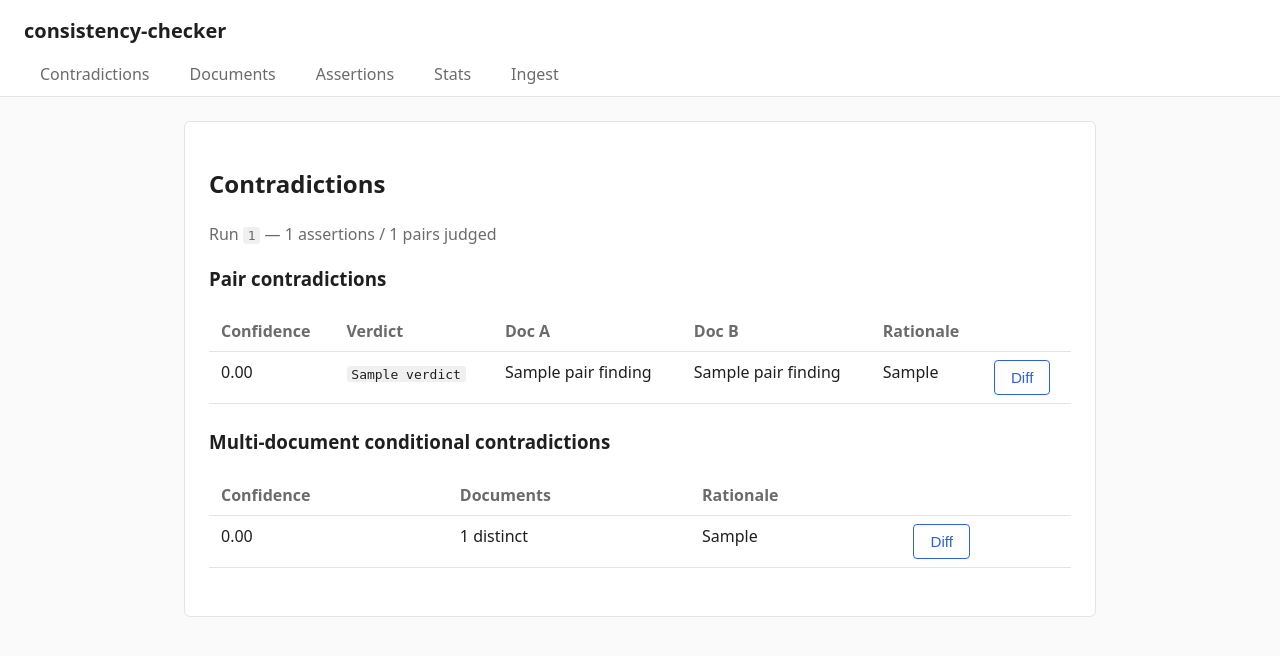
After one commit to toddaerickson/contradictionchecker, a FastAPI app: template consistency_checker/web/templates/cc_contradictions.html in a window 1280 px wide. The commit adds this page. Shown: the top 656 px of the page. Run offline with FastAPI, Linux system fonts and the light colour scheme; the template is opened without the code that fills it: most values are stand-ins (such as "Sample title", 1, 10 or a date in 2020); parts of the project's set-up code (start-up, migrations or seed data) failed here and were passed over.

Commit message:
G2: Contradictions tab as main page + Diff partials
The Contradictions tab becomes the index route. A fresh install lands on
"No runs yet" with a (G5-disabled) Check now button so the next action is
unambiguous; once findings exist, two tables list pair contradictions
(verdict ∈ {contradiction, numeric_short_circuit}) and multi-document
conditional contradictions (verdict = multi_party_contradiction) sorted
by confidence desc. Each row's Diff button HTMX-swaps a side-by-side
card view into a single base-layout <dialog> — two columns for the pair
case, three for the triangle case — keeping the audit DB free of
duplicate render logic by going straight against the existing
AuditLogger surface.

```diff
--- a/consistency_checker/web/app.py
+++ b/consistency_checker/web/app.py
@@ -1,4 +1,4 @@
-"""FastAPI + HTMX app for the consistency checker — ADR-0007, step G1.
+"""FastAPI + HTMX app for the consistency checker — ADR-0007, steps G1+G2.
 
 This module exposes :func:`create_app`, a factory the CLI's ``serve``
 subcommand (G5) and tests call to produce a :class:`FastAPI` app bound to a
@@ -6,18 +6,22 @@ specific :class:`~consistency_checker.config.Config`. The web layer is a
 **presentation layer** — every route delegates to the existing
 ``pipeline.ingest`` / ``pipeline.check`` / ``AuditLogger`` surface.
 
-Step G1 ships just enough to drop documents in:
+Routes shipped through G2:
 
-- ``GET /`` — placeholder landing page. G2 replaces with the Contradictions tab.
-- ``GET /tabs/ingest`` — HTMX partial: upload form + list of files already
-  ingested. The tab strip in ``cc_base.html`` swaps the partial into a
-  ``#tab-content`` slot via ``hx-get``.
-- ``POST /uploads`` — multipart endpoint, writes each uploaded file to
-  ``data_dir / "uploads" / <upload_id>`` (timestamp + 8-char hash), runs the
-  ingest pipeline synchronously, returns the success-card partial.
+- ``GET /`` — **Contradictions tab**. Pulls findings for the most recent run
+  via :meth:`AuditLogger.most_recent_run`. Renders pair findings (verdict in
+  ``{contradiction, numeric_short_circuit}``) and multi-party findings
+  (verdict ``multi_party_contradiction``). Empty-state banner with a
+  disabled "Check now" button when no run exists.
+- ``GET /findings/{finding_id}/diff`` — HTMX partial: side-by-side card view
+  of the two assertions that triggered a pair finding.
+- ``GET /multi_party_findings/{finding_id}/diff`` — HTMX partial: 3-pane
+  side-by-side view of the assertions in a triangle finding.
+- ``GET /tabs/ingest`` — Upload form + list of prior uploads.
+- ``POST /uploads`` — multipart endpoint, writes files, runs ingest.
 
-The success card includes a disabled "Run / Check now" button as a layout
-anchor; G5 enables it.
+The "Run / Check now" buttons on the Ingest success card and Contradictions
+empty-state banner both target ``POST /runs``, which G5 wires up.
 """
 
 from __future__ import annotations
@@ -25,13 +29,14 @@ from __future__ import annotations
 import secrets
 from datetime import datetime
 from pathlib import Path
-from typing import TYPE_CHECKING
+from typing import TYPE_CHECKING, Any
 
-from fastapi import FastAPI, Request, UploadFile
-from fastapi.responses import HTMLResponse, RedirectResponse
+from fastapi import FastAPI, HTTPException, Request, UploadFile
+from fastapi.responses import HTMLResponse
 from fastapi.staticfiles import StaticFiles
 from fastapi.templating import Jinja2Templates
 
+from consistency_checker.audit.logger import AuditLogger
 from consistency_checker.config import Config
 from consistency_checker.corpus.chunker import chunk_document
 from consistency_checker.corpus.loader import load_path
@@ -62,6 +67,13 @@ def _generate_upload_id() -> str:
 def _is_htmx(request: Request) -> bool:
     """True when the request was issued by an HTMX swap (vs. a direct URL hit)."""
     return request.headers.get("HX-Request", "").lower() == "true"
+
+
+def _document_label(doc: Any, fallback_doc_id: str) -> str:
+    """Best display label for a Document — title, then source path, then doc id."""
+    if doc is None:
+        return fallback_doc_id
+    return doc.title or doc.source_path or fallback_doc_id
 
 
 def create_app(
@@ -117,10 +129,155 @@ def create_app(
         )
         return store, faiss_store, embedder_inst
 
+    def _open_audit() -> tuple[AssertionStore, AuditLogger]:
+        store = AssertionStore(config.db_path)
+        store.migrate()
+        return store, AuditLogger(store)
+
     @app.get("/", response_class=HTMLResponse)
-    def index() -> RedirectResponse:
-        """Placeholder until G2 replaces with the Contradictions tab."""
-        return RedirectResponse(url="/tabs/ingest", status_code=303)
+    def index(request: Request) -> HTMLResponse:
+        """Contradictions tab — the main page (ADR-0007)."""
+        store, audit = _open_audit()
+        try:
+            run = audit.most_recent_run()
+            pair_findings: list[dict[str, Any]] = []
+            multi_party_findings: list[dict[str, Any]] = []
+            if run is not None:
+                for raw in (
+                    *audit.iter_findings(run_id=run.run_id, verdict="contradiction"),
+                    *audit.iter_findings(run_id=run.run_id, verdict="numeric_short_circuit"),
+                ):
+                    a = store.get_assertion(raw.assertion_a_id)
+                    b = store.get_assertion(raw.assertion_b_id)
+                    if a is None or b is None:
+                        continue
+                    doc_a = store.get_document(a.doc_id)
+                    doc_b = store.get_document(b.doc_id)
+                    pair_findings.append(
+                        {
+                            "finding_id": raw.finding_id,
+                            "verdict": raw.judge_verdict,
+                            "confidence": raw.judge_confidence,
+                            "doc_a_label": _document_label(doc_a, a.doc_id),
+                            "doc_b_label": _document_label(doc_b, b.doc_id),
+                            "rationale_first_line": (raw.judge_rationale or "").splitlines()[:1],
+                        }
+                    )
+                pair_findings.sort(key=lambda f: -(f["confidence"] or 0.0))
+
+                for mp in audit.iter_multi_party_findings(
+                    run_id=run.run_id, verdict="multi_party_contradiction"
+                ):
+                    multi_party_findings.append(
+                        {
+                            "finding_id": mp.finding_id,
+                            "confidence": mp.judge_confidence,
+                            "rationale_first_line": ((mp.judge_rationale or "").splitlines()[:1]),
+                            "n_docs": len({d for d in mp.doc_ids}),
+                        }
+                    )
+                multi_party_findings.sort(key=lambda f: -(f["confidence"] or 0.0))
+        finally:
+            store.close()
+
+        return templates.TemplateResponse(
+            request,
+            "cc_contradictions.html",
+            {
+                "htmx": _is_htmx(request),
+                "active_tab": "contradictions",
+                "run": {
+                    "run_id": run.run_id,
+                    "n_assertions": run.n_assertions,
+                    "n_pairs_judged": run.n_pairs_judged,
+                }
+                if run is not None
+                else None,
+                "pair_findings": pair_findings,
+                "multi_party_findings": multi_party_findings,
+            },
+        )
+
+    @app.get("/findings/{finding_id}/diff", response_class=HTMLResponse)
+    def pair_diff(request: Request, finding_id: str) -> HTMLResponse:
+        store, audit = _open_audit()
+        try:
+            finding = audit.get_finding(finding_id)
+            if finding is None:
+                raise HTTPException(status_code=404, detail=f"finding {finding_id} not found")
+            a = store.get_assertion(finding.assertion_a_id)
+            b = store.get_assertion(finding.assertion_b_id)
+            if a is None or b is None:
+                raise HTTPException(
+                    status_code=404, detail="assertion referenced by finding not found"
+                )
+            doc_a = store.get_document(a.doc_id)
+            doc_b = store.get_document(b.doc_id)
+            context = {
+                "finding": {
+                    "finding_id": finding.finding_id,
+                    "verdict": finding.judge_verdict,
+                    "confidence": finding.judge_confidence,
+                    "rationale": finding.judge_rationale,
+                    "evidence_spans": finding.evidence_spans,
+                    "nli_p_contradiction": finding.nli_p_contradiction,
+                    "gate_score": finding.gate_score,
+                },
+                "side_a": {
+                    "assertion_text": a.assertion_text,
+                    "doc_label": _document_label(doc_a, a.doc_id),
+                },
+                "side_b": {
+                    "assertion_text": b.assertion_text,
+                    "doc_label": _document_label(doc_b, b.doc_id),
+                },
+            }
+        finally:
+            store.close()
+        return templates.TemplateResponse(request, "cc__pair_diff.html", context)
+
+    @app.get("/multi_party_findings/{finding_id}/diff", response_class=HTMLResponse)
+    def multi_party_diff(request: Request, finding_id: str) -> HTMLResponse:
+        store, audit = _open_audit()
+        try:
+            mp = audit.get_multi_party_finding(finding_id)
+            if mp is None:
+                raise HTTPException(
+                    status_code=404, detail=f"multi-party finding {finding_id} not found"
+                )
+            sides: list[dict[str, Any]] = []
+            for label, aid in zip(("A", "B", "C"), mp.assertion_ids[:3], strict=False):
+                assertion = store.get_assertion(aid)
+                if assertion is None:
+                    sides.append({"label": label, "assertion_text": "(missing)", "doc_label": aid})
+                    continue
+                doc = store.get_document(assertion.doc_id)
+                sides.append(
+                    {
+                        "label": label,
+                        "assertion_text": assertion.assertion_text,
+                        "doc_label": _document_label(doc, assertion.doc_id),
+                    }
+                )
+            min_edge = (
+                min(score for _, _, score in mp.triangle_edge_scores)
+                if mp.triangle_edge_scores
+                else None
+            )
+            context = {
+                "finding": {
+                    "finding_id": mp.finding_id,
+                    "verdict": mp.judge_verdict,
+                    "confidence": mp.judge_confidence,
+                    "rationale": mp.judge_rationale,
+                    "evidence_spans": mp.evidence_spans,
+                    "min_edge_score": min_edge,
+                },
+                "sides": sides,
+            }
+        finally:
+            store.close()
+        return templates.TemplateResponse(request, "cc__multi_party_diff.html", context)
 
     @app.get("/tabs/ingest", response_class=HTMLResponse)
     def tab_ingest(request: Request) -> HTMLResponse:
--- a/consistency_checker/web/static/cc_style.css
+++ b/consistency_checker/web/static/cc_style.css
@@ -87,3 +87,72 @@ main {
 .cc-uploads-list > li:last-child { border-bottom: none; }
 
 code { background: rgba(0,0,0,0.06); padding: 0.05rem 0.3rem; border-radius: 3px; }
+
+.cc-section-header { margin-bottom: 1rem; }
+
+.cc-banner {
+  background: #f4f6fb;
+  border: 1px solid #d0d8ec;
+  text-align: center;
+  padding: 2rem 1rem;
+}
+.cc-banner h2 { margin-top: 0; }
+
+.cc-findings-table {
+  width: 100%;
+  border-collapse: collapse;
+  margin: 0.5rem 0 1.5rem;
+}
+.cc-findings-table th,
+.cc-findings-table td {
+  text-align: left;
+  padding: 0.5rem 0.75rem;
+  border-bottom: 1px solid var(--cc-border);
+  vertical-align: top;
+}
+.cc-findings-table th { font-weight: 600; color: var(--cc-muted); }
+
+.cc-dialog {
+  width: min(900px, 92vw);
+  max-height: 86vh;
+  padding: 1.5rem;
+  border: 1px solid var(--cc-border);
+  border-radius: 6px;
+  background: white;
+  overflow-y: auto;
+}
+.cc-dialog::backdrop { background: rgba(0,0,0,0.35); }
+
+.cc-diff header h3 { margin: 0 0 0.25rem; }
+
+.cc-diff-grid {
+  display: grid;
+  gap: 1rem;
+  margin: 1rem 0;
+}
+.cc-diff-grid--2col { grid-template-columns: repeat(2, 1fr); }
+.cc-diff-grid--3col { grid-template-columns: repeat(3, 1fr); }
+
+@media (max-width: 720px) {
+  .cc-diff-grid--2col,
+  .cc-diff-grid--3col { grid-template-columns: 1fr; }
+}
+
+.cc-diff-card {
+  background: #fafbfc;
+  border: 1px solid var(--cc-border);
+  border-radius: 4px;
+  padding: 0.75rem 1rem;
+}
+.cc-diff-card h4 { margin: 0 0 0.5rem; font-size: 0.95rem; }
+.cc-diff-card blockquote {
+  margin: 0;
+  padding-left: 0.75rem;
+  border-left: 3px solid var(--cc-accent);
+}
+
+.cc-rationale,
+.cc-evidence { margin-top: 1rem; }
+.cc-rationale h4,
+.cc-evidence h4 { margin: 0 0 0.25rem; font-size: 0.95rem; }
+.cc-evidence ul { margin: 0; padding-left: 1.25rem; }
--- a/consistency_checker/web/templates/cc_base.html
+++ b/consistency_checker/web/templates/cc_base.html
@@ -11,15 +11,19 @@
     <header class="cc-header">
       <h1>consistency-checker</h1>
       <nav class="cc-tabs">
-        <a class="cc-tab" hx-get="/" hx-target="#cc-tab-content" hx-push-url="true">Contradictions</a>
-        <a class="cc-tab" hx-get="/tabs/documents" hx-target="#cc-tab-content" hx-push-url="true">Documents</a>
-        <a class="cc-tab" hx-get="/tabs/assertions" hx-target="#cc-tab-content" hx-push-url="true">Assertions</a>
-        <a class="cc-tab" hx-get="/tabs/stats" hx-target="#cc-tab-content" hx-push-url="true">Stats</a>
-        <a class="cc-tab cc-tab--active" hx-get="/tabs/ingest" hx-target="#cc-tab-content" hx-push-url="true">Ingest</a>
+        <a class="cc-tab {% if active_tab == 'contradictions' %}cc-tab--active{% endif %}" hx-get="/" hx-target="#cc-tab-content" hx-push-url="true">Contradictions</a>
+        <a class="cc-tab {% if active_tab == 'documents' %}cc-tab--active{% endif %}" hx-get="/tabs/documents" hx-target="#cc-tab-content" hx-push-url="true">Documents</a>
+        <a class="cc-tab {% if active_tab == 'assertions' %}cc-tab--active{% endif %}" hx-get="/tabs/assertions" hx-target="#cc-tab-content" hx-push-url="true">Assertions</a>
+        <a class="cc-tab {% if active_tab == 'stats' %}cc-tab--active{% endif %}" hx-get="/tabs/stats" hx-target="#cc-tab-content" hx-push-url="true">Stats</a>
+        <a class="cc-tab {% if active_tab == 'ingest' %}cc-tab--active{% endif %}" hx-get="/tabs/ingest" hx-target="#cc-tab-content" hx-push-url="true">Ingest</a>
       </nav>
     </header>
     <main id="cc-tab-content">
       {% block content %}{% endblock %}
     </main>
+    <dialog id="cc-diff-dialog" class="cc-dialog">
+      <div id="cc-diff-content"></div>
+      <button type="button" class="cc-button" onclick="document.getElementById('cc-diff-dialog').close()">Close</button>
+    </dialog>
   </body>
 </html>
--- /dev/null
+++ b/consistency_checker/web/templates/cc_contradictions.html
@@ -0,0 +1,104 @@
+{% if not htmx %}{% extends "cc_base.html" %}{% endif %}
+
+{% block content %}
+<section class="cc-section">
+  {% if run is none %}
+    <div class="cc-card cc-banner">
+      <h2>No runs yet</h2>
+      <p class="cc-muted">
+        Ingest some documents on the <strong>Ingest</strong> tab, then run a
+        contradiction check to see results here.
+      </p>
+      <button
+        type="button"
+        class="cc-button cc-button--primary"
+        hx-post="/runs"
+        hx-target="#cc-tab-content"
+        data-pending="g5"
+        disabled
+        title="Wired up in G5"
+      >Check now</button>
+    </div>
+  {% else %}
+    <header class="cc-section-header">
+      <h2>Contradictions</h2>
+      <p class="cc-muted">
+        Run <code>{{ run.run_id }}</code> —
+        {{ run.n_assertions }} assertions / {{ run.n_pairs_judged }} pairs judged
+      </p>
+    </header>
+
+    <h3>Pair contradictions</h3>
+    {% if pair_findings %}
+      <table class="cc-findings-table">
+        <thead>
+          <tr>
+            <th>Confidence</th>
+            <th>Verdict</th>
+            <th>Doc A</th>
+            <th>Doc B</th>
+            <th>Rationale</th>
+            <th></th>
+          </tr>
+        </thead>
+        <tbody>
+          {% for f in pair_findings %}
+            <tr>
+              <td>{{ "%.2f"|format(f.confidence or 0.0) }}</td>
+              <td><code>{{ f.verdict }}</code></td>
+              <td>{{ f.doc_a_label }}</td>
+              <td>{{ f.doc_b_label }}</td>
+              <td>{{ f.rationale_first_line | join(' ') }}</td>
+              <td>
+                <button
+                  type="button"
+                  class="cc-button"
+                  hx-get="/findings/{{ f.finding_id }}/diff"
+                  hx-target="#cc-diff-content"
+                  hx-on::after-request="document.getElementById('cc-diff-dialog').showModal()"
+                >Diff</button>
+              </td>
+            </tr>
+          {% endfor %}
+        </tbody>
+      </table>
+    {% else %}
+      <p class="cc-muted">_No pair contradictions in this run._</p>
+    {% endif %}
+
+    <h3>Multi-document conditional contradictions</h3>
+    {% if multi_party_findings %}
+      <table class="cc-findings-table">
+        <thead>
+          <tr>
+            <th>Confidence</th>
+            <th>Documents</th>
+            <th>Rationale</th>
+            <th></th>
+          </tr>
+        </thead>
+        <tbody>
+          {% for f in multi_party_findings %}
+            <tr>
+              <td>{{ "%.2f"|format(f.confidence or 0.0) }}</td>
+              <td>{{ f.n_docs }} distinct</td>
+              <td>{{ f.rationale_first_line | join(' ') }}</td>
+              <td>
+                <button
+                  type="button"
+                  class="cc-button"
+                  hx-get="/multi_party_findings/{{ f.finding_id }}/diff"
+                  hx-target="#cc-diff-content"
+                  hx-on::after-request="document.getElementById('cc-diff-dialog').showModal()"
+                >Diff</button>
+              </td>
+            </tr>
+          {% endfor %}
+        </tbody>
+      </table>
+    {% else %}
+      <p class="cc-muted">_No multi-document conditional contradictions._</p>
+    {% endif %}
+  {% endif %}
+</section>
+{% endblock %}
```
Also changed, not shown: consistency_checker/web/templates/cc__multi_party_diff.html (added, +35 -0 lines), consistency_checker/web/templates/cc__pair_diff.html (added, +40 -0 lines), tests/test_web_contradictions.py (added, +232 -0 lines), tests/test_web_ingest.py (+5 -3 lines).
